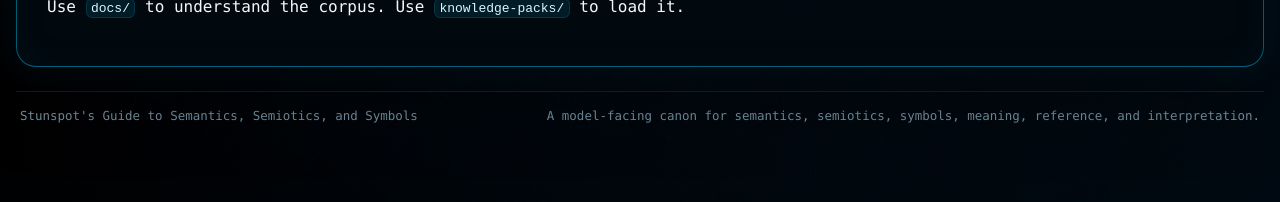
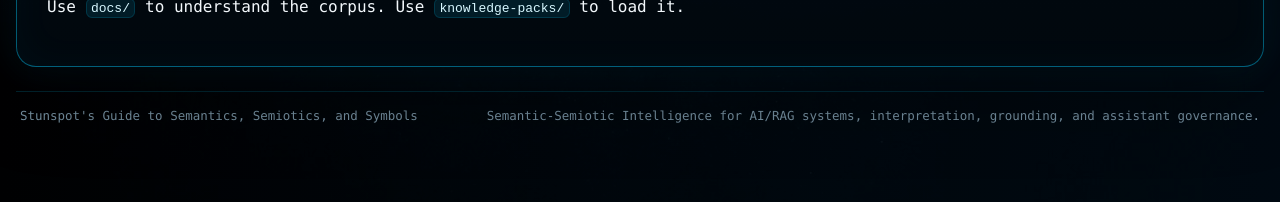
Before and after one commit to Stunspot/stunspots-guide-to-semantics-semiotics-and-symbols, a Jekyll site: the page built from docs/index.md, in a window 1280 px wide. Shown: the part 1432-1634 px from the top of the page. Built offline with Jekyll 4.4.1, drawn with Linux system fonts in a browser that asks for light colours; our own code applies the rules of GitHub Pages for plain Markdown files; part of the change alters nothing that is shown.

Commit message:
Update pages layout metadata

```diff
--- a/docs/_layouts/default.html
+++ b/docs/_layouts/default.html
@@ -11,18 +11,13 @@
   <meta property="og:type" content="website">
   <meta property="og:site_name" content="Stunspot's Guide to Semantics, Semiotics, and Symbols">
   <meta property="og:title" content="Stunspot's Guide to Semantics, Semiotics, and Symbols">
-  <meta property="og:description" content="A model-facing canon for semantics, semiotics, symbols, meaning, reference, and interpretation.">
+  <meta property="og:description" content="A model-facing Semantic-Semiotic Intelligence canon for representation, reference, signs, meaning, symbols, interpretation, grounding, semantic pathology, and assistant governance.">
   <meta property="og:url" content="https://stunspot.github.io/stunspots-guide-to-semantics-semiotics-and-symbols/">
-  <meta property="og:image" content="https://stunspot.github.io/stunspots-guide-to-semantics-semiotics-and-symbols/assets/brand/social-preview.png">
-  <meta property="og:image:secure_url" content="https://stunspot.github.io/stunspots-guide-to-semantics-semiotics-and-symbols/assets/brand/social-preview.png">
-  <meta property="og:image:type" content="image/png">
-  <meta property="og:image:alt" content="Stunspot's Guide to Semantics, Semiotics, and Symbols — A model-facing canon for semantics, semiotics, symbols, meaning, reference, and interpretation.">
 
   <!-- Twitter / X Card -->
-  <meta name="twitter:card" content="summary_large_image">
+  <meta name="twitter:card" content="summary">
   <meta name="twitter:title" content="Stunspot's Guide to Semantics, Semiotics, and Symbols">
-  <meta name="twitter:description" content="A model-facing canon for semantics, semiotics, symbols, meaning, reference, and interpretation.">
-  <meta name="twitter:image" content="https://stunspot.github.io/stunspots-guide-to-semantics-semiotics-and-symbols/assets/brand/social-preview.png">
+  <meta name="twitter:description" content="A model-facing Semantic-Semiotic Intelligence canon for representation, reference, signs, meaning, symbols, interpretation, grounding, semantic pathology, and assistant governance.">
 </head>
 
 <body>
@@ -47,7 +42,7 @@
 
     <footer class="site-footer">
       <span>Stunspot's Guide to Semantics, Semiotics, and Symbols</span>
-      <span>A model-facing canon for semantics, semiotics, symbols, meaning, reference, and interpretation.</span>
+      <span>Semantic-Semiotic Intelligence for AI/RAG systems, interpretation, grounding, and assistant governance.</span>
     </footer>
   </div>
 </body>
```
